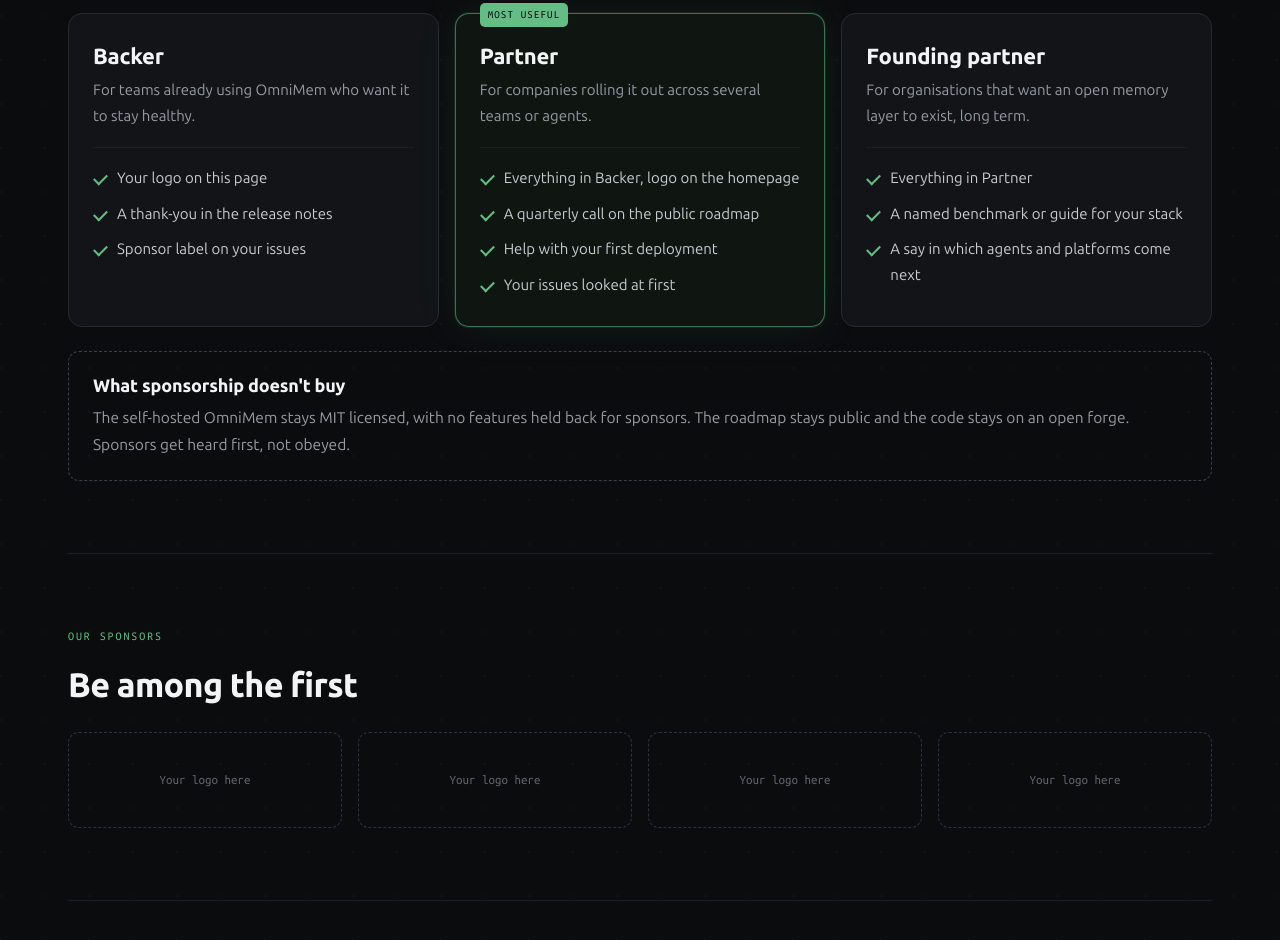
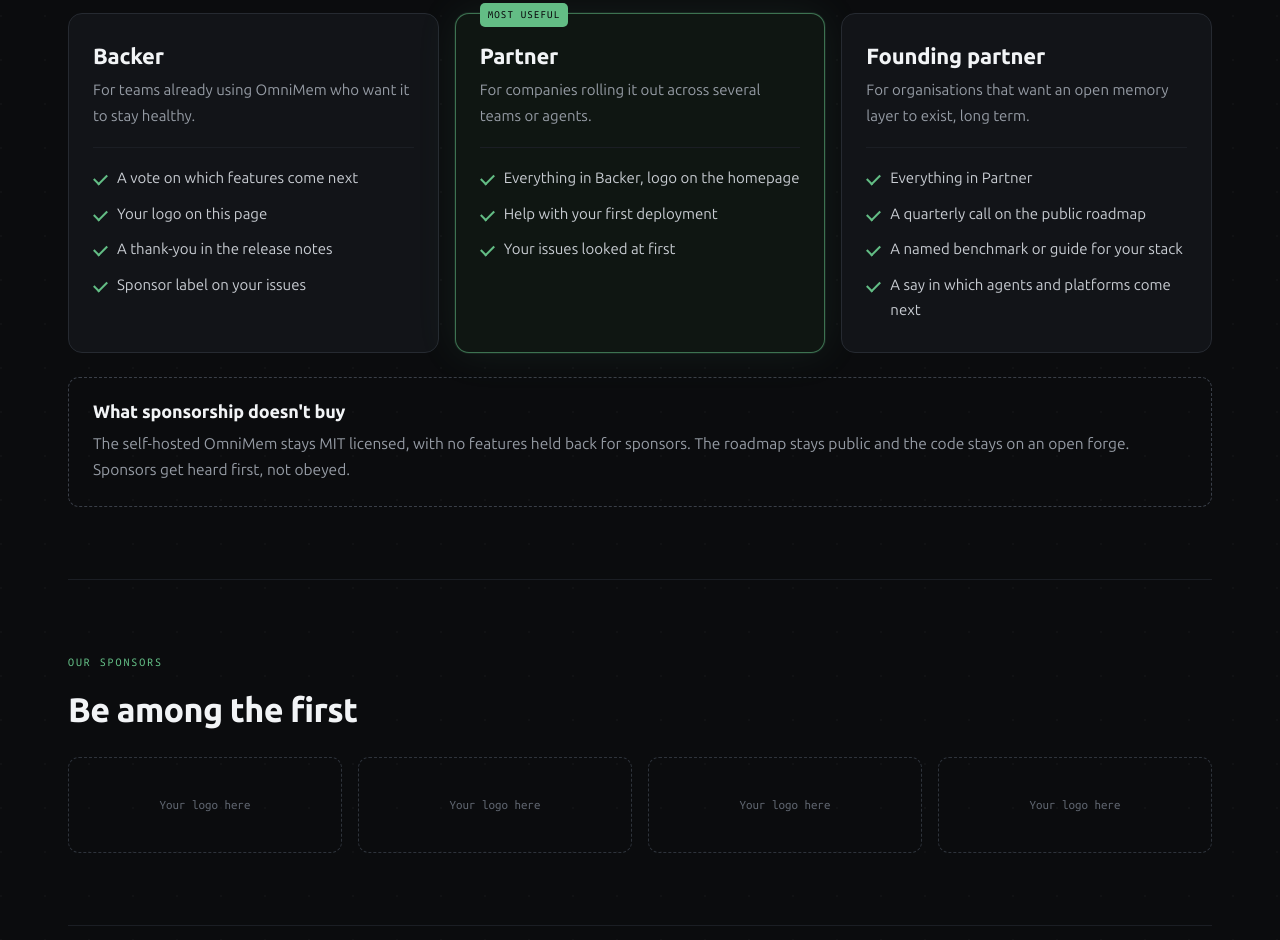
Before and after one commit to richarvey/OmniMem, a plain HTML site: page sponsors/index.html in a window 1280 px wide. Shown: the part 3725-4665 px from the top of the page. Drawn offline with Linux system fonts and the light colour scheme.

Commit message:
site: sponsors vote on features, and the quarterly call is for founding partners
Co-Authored-By: Claude Opus 5.5 <noreply@anthropic.com>
Claude-Session: https://claude.ai/code/session_01LnueZxHPEYicKfP9DvLq1T

```diff
--- a/sponsors/index.html
+++ b/sponsors/index.html
@@ -232,6 +232,7 @@
       <h3>Backer</h3>
       <p class="omm-sp-tier-for">For teams already using OmniMem who want it to stay healthy.</p>
       <ul>
+        <li>A vote on which features come next</li>
         <li>Your logo on this page</li>
         <li>A thank-you in the release notes</li>
         <li>Sponsor label on your issues</li>
@@ -243,7 +244,6 @@
       <p class="omm-sp-tier-for">For companies rolling it out across several teams or agents.</p>
       <ul>
         <li>Everything in Backer, logo on the homepage</li>
-        <li>A quarterly call on the public roadmap</li>
         <li>Help with your first deployment</li>
         <li>Your issues looked at first</li>
       </ul>
@@ -253,6 +253,7 @@
       <p class="omm-sp-tier-for">For organisations that want an open memory layer to exist, long term.</p>
       <ul>
         <li>Everything in Partner</li>
+        <li>A quarterly call on the public roadmap</li>
         <li>A named benchmark or guide for your stack</li>
         <li>A say in which agents and platforms come next</li>
       </ul>
```
Also changed, not shown: tools/content/sponsors.html (+2 -1 lines).
